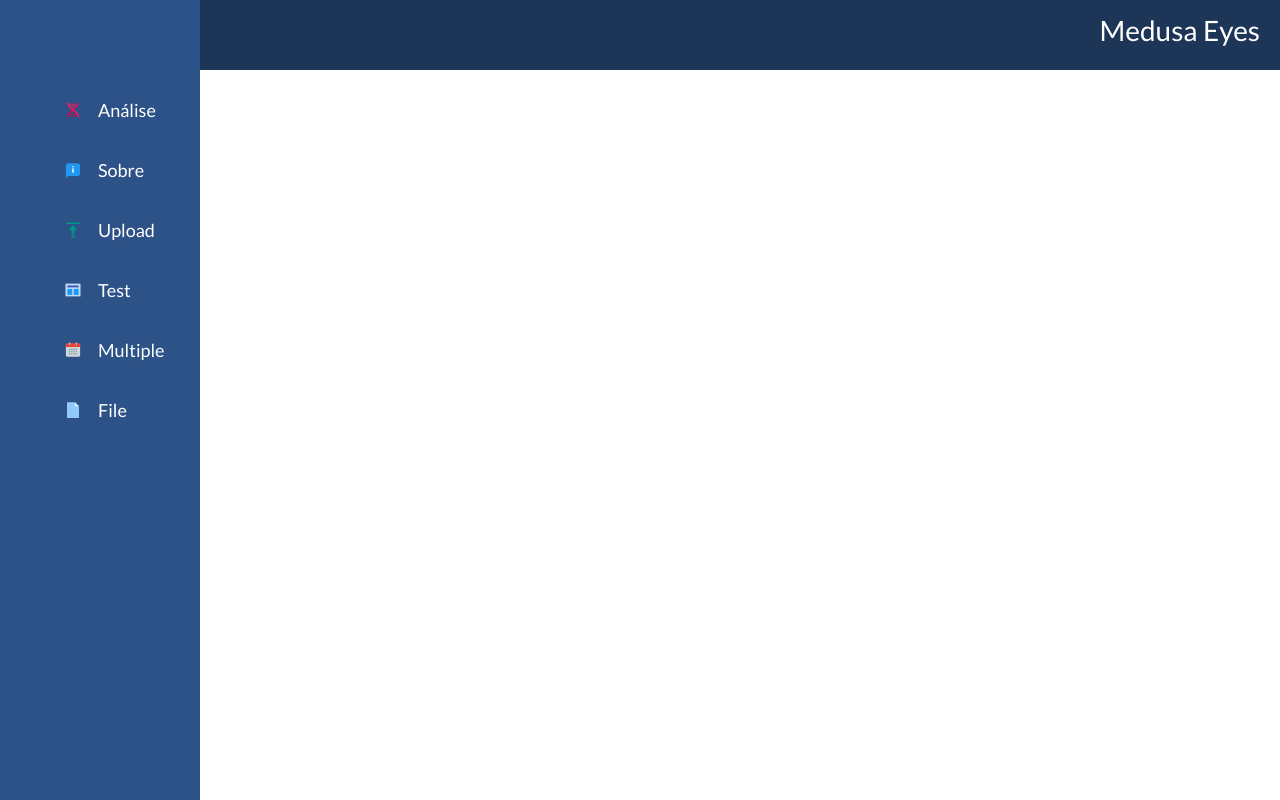
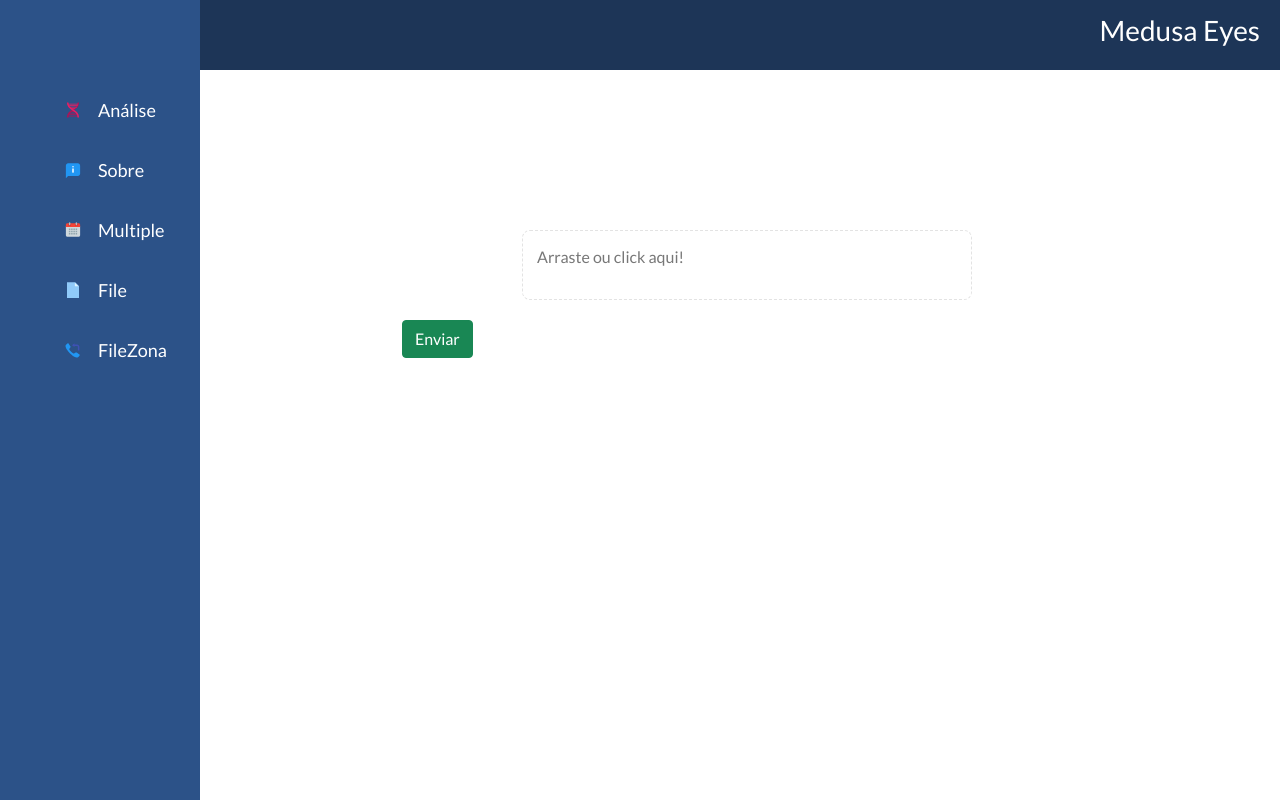
Before and after one commit to AlexandreLima658/MedusaEyes, a React (Create React App) app: page /filezona in a window 1280 px wide. Built offline with nearby package versions, Linux system fonts and the light colour scheme.

Commit message:
Atualização 23/11

```diff
--- a/package.json
+++ b/package.json
@@ -11,10 +11,12 @@
     "axios": "^0.21.4",
     "filesize": "^8.0.3",
     "lodash": "^4.17.21",
+    "material-ui-dropzone": "^3.5.0",
     "react": "^17.0.2",
     "react-circular-progressbar": "^2.0.4",
     "react-dom": "^17.0.2",
-    "react-dropzone": "^11.4.0",
+    "react-dropzone": "^11.4.2",
+    "react-file-reader": "^1.1.4",
     "react-icons": "^4.2.0",
     "react-router-dom": "^5.3.0",
     "react-scripts": "4.0.3",
--- a/src/App.css
+++ b/src/App.css
@@ -53,66 +53,48 @@ input{
   transition: .2s ease-in-out;
   margin: 12px;
 
-
 }
-/*
-label {
-  color: #616161;
-  margin: 12px;
-  position: absolute;
-  font-size: 1rem;
-  cursor: text;
-  margin: 12px;
-}
-.inp1
-label {
-  height: 4rem;
-  font-size: 1rem;
-}
-.inp2
-label {
-  height: 4rem;
-  font-size: 1rem;
-}
-.inp1:valid,
-.inp1:focus {
-  border-bottom: 2px solid #26a69a;
-}
-.inp2:valid,
-.inp2:focus {
-  border-bottom: 2px solid #26a69a;
-}
-.inp1:valid + label,
-.inp1:focus + label {
-  color: #26a69a;
-  font-size: .8rem;
-  top: -30px;
-  pointer-events: none;
-}
-.inp2:valid + label,
-.inp2:focus + label {
-  color:#26a69a;
-  font-size: .8rem;
-  top: -30px;
-  pointer-events: none;
-}
-*/
 .container{
-  display: flex;
+  display: block;
   justify-content: center;
   align-items: center;
-  margin-top: 250px;
+  margin-top: 18vw;
+
 }
 .content{
   margin-top: 15vw;
   margin-left: 80vh;
 }
  img{
-  width: 80px;
-  height: 80px;
-  margin-left: 12px;
+    width: 50px;
+    height: 50px;
+    margin-left: 12px;
+    display: inline-block;
+    margin-bottom: 18px;
+    border-radius: 4px;
+    object-fit: cover;
+}
+
+.dropzone{
+  border-style: dashed;
+  border-width: 1px;
+  border-color: #e3e3e3;
+  border-radius: 8px;
+  width: 450px;
+  margin-left: 55vh;
+  padding: 14px;
+  cursor: pointer;
+  opacity: .8s;
+  color: #777
+}
+.files{
+  margin: 20px;
+  margin-left: 25vw;
+}
+.fileItems li,
+  i{
   display: inline-block;
-  margin-bottom: 18px;
-  border-radius: 4px;
-  object-fit: cover;
+  margin:  12px;
+  cursor: pointer;
+
 }
--- a/src/App.js
+++ b/src/App.js
@@ -7,7 +7,7 @@ import Arquivos from "./pages/Arquivos"
 import Teste from './pages/teste'
 import Multiple from './pages/multiple'
 import File from './pages/File'
-
+import FileZona from './pages/FileZona'
 
 import './App.css'
 export default function App() {
@@ -22,6 +22,7 @@ export default function App() {
             <Route path='/teste' component={Teste} />
             <Route path='/multiple' component={Multiple} />
             <Route path='/file' component={File} />
+            <Route path='/filezona' component={FileZona} />
 
 
 
--- a/src/components/SideBarData.js
+++ b/src/components/SideBarData.js
@@ -17,18 +17,8 @@ export const SideBarData =[
     icon: <FcIcons.FcAbout/>,
     cName: 'nav-text'
   },
-  {
-    title: 'Upload',
-    path: '/arquivos',
-    icon: <FcIcons.FcUpload/>,
-    cName: 'nav-text'
-  },
-  {
-    title: 'Test',
-    path: '/teste',
-    icon: <FcIcons.FcTemplate/>,
-    cName: 'nav-text'
-  },
+
+
   {
     title: 'Multiple',
     path: '/multiple',
@@ -40,6 +30,13 @@ export const SideBarData =[
     path: '/file',
     icon: <FcIcons.FcFile/>,
     cName: 'nav-text'
+  },
+  {
+    title: 'FileZona',
+    path: '/filezona',
+    icon: <FcIcons.FcCallback/>,
+    cName: 'nav-text'
   }
 
+
 ]
--- a/src/index.js
+++ b/src/index.js
@@ -1,8 +1,7 @@
 import React from 'react';
 import ReactDOM from 'react-dom'
 import App from './App'
-
-
+//import Zona from './pages/FileZona'
 
 ReactDOM.render(
   <React.StrictMode>
--- a/src/pages/Arquivos.js
+++ b/src/pages/Arquivos.js
@@ -89,7 +89,7 @@ processUpload = uploadedFile => {
 };
 
 handleDelete = async id => {
-  await api.get(`/gerenciador-registro/upload`);
+  await api.delete('/gerenciador-registro/upload')
 
   this.setState({
     uploadedFiles: this.state.uploadedFiles.filter(file => file.id !== id)
@@ -108,9 +108,7 @@ componentWillUnmount() {
     <Container>
       <Content>
       <Upload onUpload={this.handleUpload}/>
-        { !!uploadedFiles.length && (<FileList  files={uploadedFiles} onDelete={
-          this.handleDelete
-        }/>
+        { !!uploadedFiles.length && (<FileList  files={uploadedFiles} onDelete={this.handleDelete}/>
         )}
       </Content>
      <GlobalStyle />
--- /dev/null
+++ b/src/pages/FileZona.js
@@ -0,0 +1,105 @@
+
+import React,{useEffect,useState} from 'react';
+import {useDropzone} from 'react-dropzone';
+import configApi from '../services/configApi'
+
+
+function Basic(props) {
+   const [files, setFiles] = useState([])
+   const [multipleFiles, setMultiplesFiles] = useState([])
+
+   const {
+      getInputProps,
+      getRootProps,
+      onChange,
+      acceptedFiles,
+      isDragActive,
+
+
+    } = useDropzone({
+      accept: 'image/*',
+      onDrop: acceptedFiles =>{
+          setFiles(acceptedFiles.map(file => Object.assign(file,{
+            preview: URL.createObjectURL(file)
+
+         })))
+
+        }
+
+    })
+
+
+
+    const acceptedFileItems = acceptedFiles.map((file,i) => (
+      <div key={file.name}>
+        <div className="fileItems">
+          <img src={file.preview} />
+            <li key={file.path}>{file.path}</li>
+            <i><button onClick={() => remove(i)} className="btn btn-danger">Excluir</button></i>
+         </div>
+      </div>
+    ));
+
+
+
+   useEffect(() => () =>{
+      files.forEach(file => URL.revokeObjectURL(file.preview))
+   }, [files])
+
+   const remove = file =>{
+    const newFiles = [...files]
+    acceptedFiles.splice(file,1)
+    setFiles(newFiles)
+  }
+
+
+    const UploadMultipleFiles = async() =>{
+      const formData = new FormData()
+
+      console.log("Não entrei")
+
+      for(let i=0; i < multipleFiles.length; i++){
+        formData.append('file', multipleFiles[i])
+        console.log("Entrei")
+        console.log('Files: ',multipleFiles[i])
+      }
+      await configApi(formData)
+
+
+    }
+    const Change = e =>{
+      setMultiplesFiles(e.target.files)
+      console.log("multipleFiles")
+    }
+
+  return (
+    <div className="container">
+      <div {...getRootProps({className: 'dropzone'})}>
+        <input
+        type="file"
+        multiple
+        onChange={Change}
+        {...getInputProps()}
+         />
+        <p>Arraste ou click aqui!</p>
+
+      </div>
+
+      <div className="files">
+
+        {acceptedFileItems}
+
+        <button type="button"
+
+          onClick={() => UploadMultipleFiles()}
+         className="btn btn-success">Enviar</button>
+
+
+
+       </div>
+    </div>
+  );
+}
+
+
+export default Basic
--- a/src/pages/multiple.js
+++ b/src/pages/multiple.js
@@ -1,13 +1,15 @@
 import React, { useState } from 'react'
 import configApi from '../services/configApi'
+
 
 function FileUploadScreen(){
   const [multipleFile, setMultipleFiles] = useState('')
 
+
   const MultipleFileChange = (e) => {
     setMultipleFiles(e.target.files)
+      console.log('files: ',multipleFile)
   }
-
 
   const UploadMultipleFiles = async () =>{
 
@@ -29,8 +31,10 @@ function FileUploadScreen(){
                 <label>Multiple files</label>
                 <input type="file"
                  name="image"
+                 id="image"
                  accept="image/*"
                  onChange={(e) => MultipleFileChange(e)}
+
                  className="form-control"
                  multiple
                 />
--- a/src/pages/teste.js
+++ b/src/pages/teste.js
@@ -1,40 +1,45 @@
-import React, { useState } from 'react'
+import React, {useState,useCallback } from 'react'
 import configApi from '../services/configApi'
+import {useDropzone} from 'react-dropzone'
+function MultipleUploadFiles(){
+
+  const [multipleFiles, setMultipleFiles] = useState([])
+  const [selectImage, setSelectImage] = useState([])
 
 
-function Teste(){
-
-  const [multipleFiles, setMultipleFiles] = useState('')
-  const [selectImage, setSelectImage] = useState([])
-
    const imageChange  = (e) =>{
-    console.log(e.target.files)
-    setMultipleFiles(e.target.files)
-    if(e.target.files){
-      const fileArray = Array.from(e.target.files).map((file) => URL.createObjectURL(file))
-      console.log(fileArray)
-      setSelectImage((prevImage) => prevImage.concat(fileArray))
-      Array.from(e.target.files).map(
-        (file) => URL.revokeObjectURL(file)
-      )
-
+    const file = e.target.files
+    setMultipleFiles(file)
 
     }
 
+    const [isSelect,setIsSelect] = useState('')
+    const onDrop = useCallback((acceptedFiles) => {
+    acceptedFiles.forEach((file) =>{
+      const son = document.createElement('img')
+
+        const reader = new FileReader()
+
+        reader.onabort = () => console.log('file reading')
+        reader.onerror = () => console.log('file reading abort')
+
+        reader.onload = () =>{
+          const binary = reader.result
+          son.src = binary
+          console.log(son)
+          document.body.appendChild(son)
+          console.log(file.path)
 
         }
-  //Preview
-  const renderImage = (source) =>{
-      return source.map((photo)=>{
-        return <img  src={photo} key={photo}/>
+        reader.readAsDataURL(file)
       })
+    },[false]
+  )
+  const {getRootProps, getInputProps} = useDropzone({onDrop})
 
-  }
-  /*
-  const multipleFileChange = (e) =>{
-      setMultipleFiles(e.target.files)
-  }
-  */
+
+
+
    const UploadMultipleFiles = async() =>{
     const formData = new FormData()
     console.log(multipleFiles)
@@ -42,39 +47,28 @@ function Teste(){
       formData.append('file', multipleFiles[i])
     }
     await configApi(formData)
+    //alert('Arquivo(s) enviado(s) com sucesso 😁')
+
   }
 
+
   return(
-      <div className="content">
-        <div className="row mt-3">
-          <div className="col-6">
     <div className="form-group">
-                <label>Upload</label>
+    <div {...getRootProps()}>
       <input
-                type="file"
-                id="file"
-                accept="image/*"
-                onChange={(e) => {imageChange(e)}}
-                className="form-control"
-                multiple
-
+      onChange={imageChange}
+      {...getInputProps()}
       />
-              </div>
-              {renderImage(selectImage)}
-
-
-            <div className="row">
-              <div className="col-10">
-                  <button type="button" onClick={() => UploadMultipleFiles()} className="btn btn-primary">Enviar</button>
-              </div>
-            </div>
-          </div>
-        </div>
-
+      <p>Drag 'n' drop some files here, or click to select files</p>
     </div>
 
 
+    <div>
+      <button onClick={() => UploadMultipleFiles()}>Enviar</button>
+    </div>
+    </div>
   )
+
+
 }
-
-export default Teste
+export default MultipleUploadFiles
```
Also changed, not shown: src/pages/File.js (+21 -3 lines), src/styles/styleFile.js (+8 -6 lines), src/styles/styleFileZone.js (added, +35 -0 lines), 2 other files (tests, documents, lock files or other folders). Lines whose indentation alone changed are shown as unchanged.
